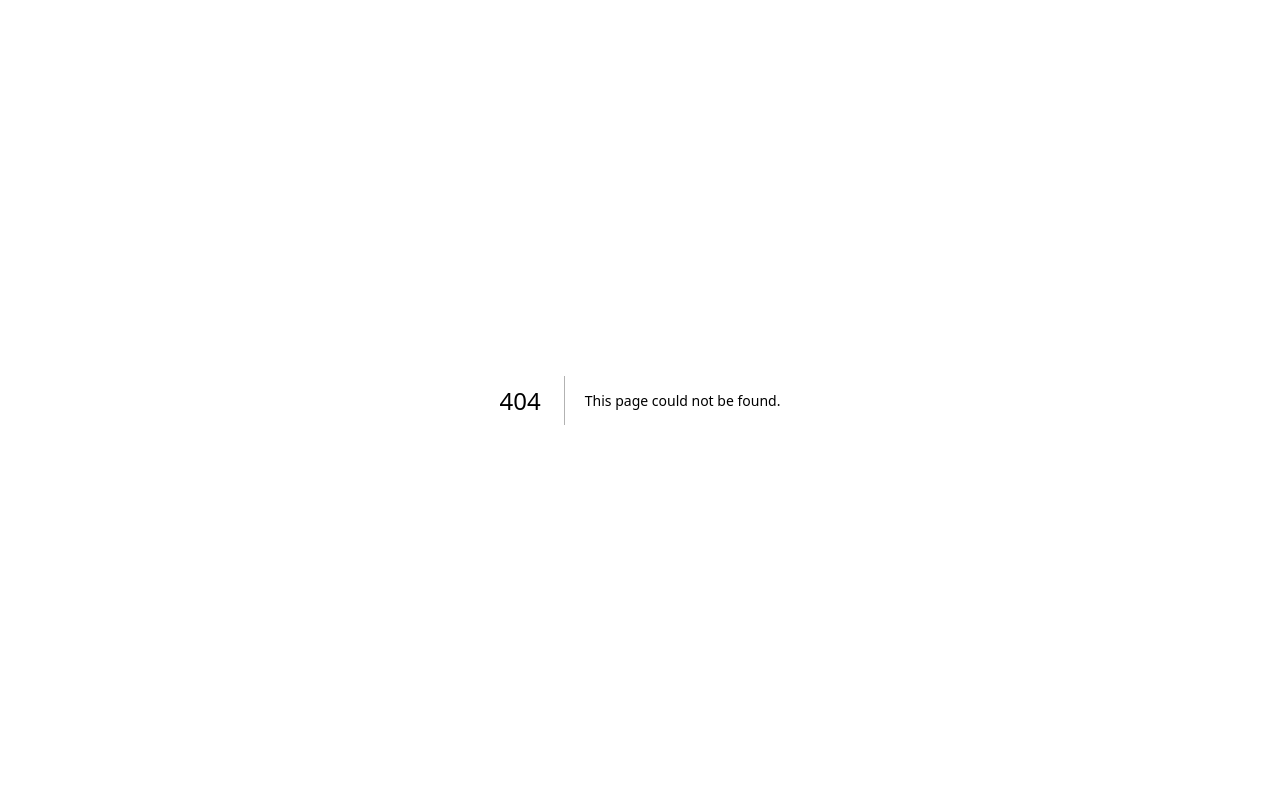
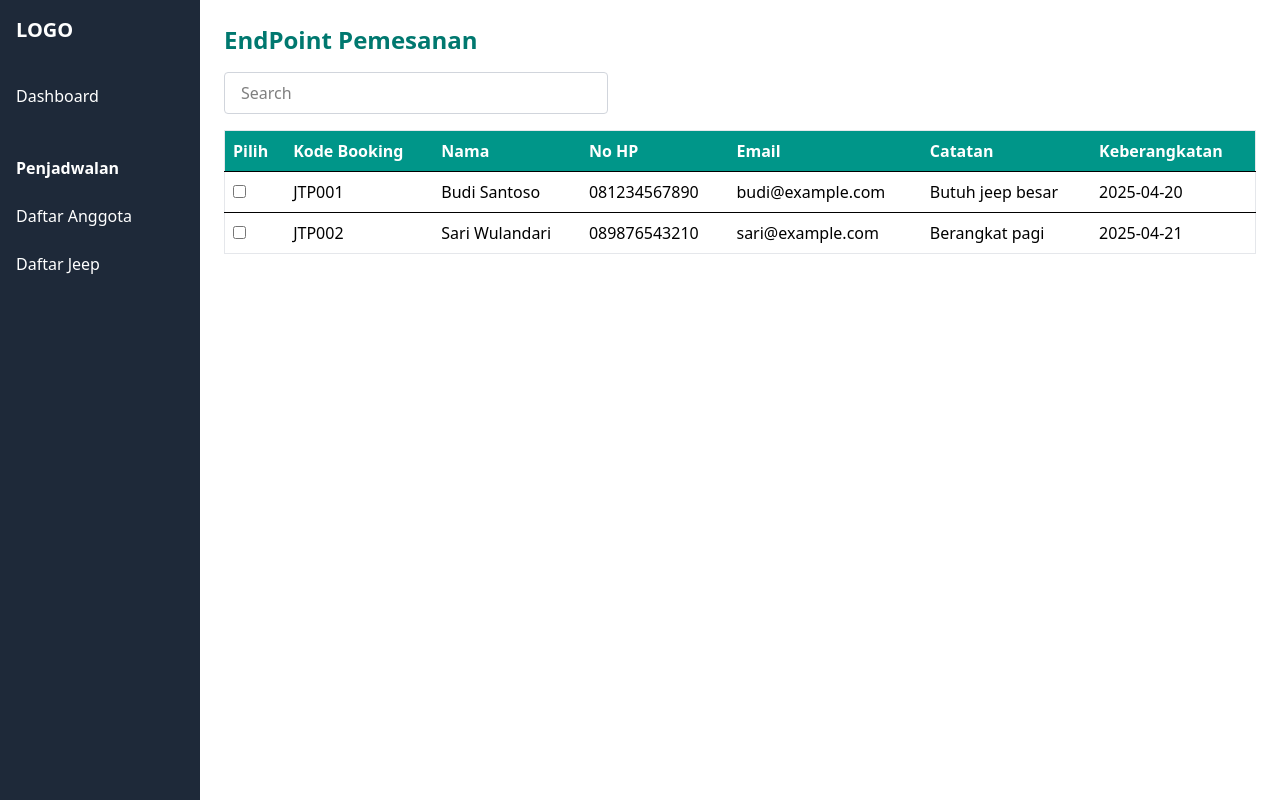
Before and after one commit to azzikraaksan/tlogo-putri-fe, a Next.js app: page /dashboard_fo/penjadwalan in a window 1280 px wide. Before the commit this address had no page. Built offline with nearby package versions, Linux system fonts and the light colour scheme; sample sign-in values are in the browser's storage.

Commit message:
menu penjadwalan awal

```diff
--- a/components/LoginForm.jsx
+++ b/components/LoginForm.jsx
@@ -28,13 +28,13 @@ const LoginForm = () => {
 
       if (res.ok) {
         const now = new Date().getTime();
-        // const expireTime = now + 2 * 60 * 60 * 1000; //2 jam
-        const expireTime = now + 1 * 15 * 1000; //15 detik
+        const expireTime = now + 1 * 60 * 60 * 1000; //1 jam
+        // const expireTime = now + 1 * 30 * 1000; //15 detik
 
         localStorage.setItem("token", data.token);
         localStorage.setItem("token_exp", expireTime);
 
-        router.push("/dashboard");
+        router.push("/dashboard_fo");
       } else {
         alert(data.message || "Login gagal!");
       }
--- a/components/LoginPage.jsx
+++ b/components/LoginPage.jsx
@@ -1,31 +1,29 @@
-// "use client";
-// import { useEffect } from "react";
-// import { useRouter } from "next/navigation";
-// import LoginForm from "/components/LoginForm.jsx";
+"use client";
+import { useEffect } from "react";
+import { useRouter } from "next/navigation";
+import LoginForm from "/components/LoginForm.jsx";
 
-// const LoginPage = () => {
-//   const router = useRouter();
+const LoginPage = () => {
+  const router = useRouter();
 
-//   useEffect(() => {
-//     const token = localStorage.getItem("token");
-//     const expireTime = localStorage.getItem("token_exp");
+  useEffect(() => {
+    const token = localStorage.getItem("token");
+    const tokenExp = localStorage.getItem("token_exp");
+    const now = new Date().getTime();
 
-//     if (token && expireTime) {
-//       const now = new Date().getTime();
-//       if (now < parseInt(expireTime)) {
-//         router.push("/dashboard");
-//       } else {
-//         localStorage.removeItem("token");
-//         localStorage.removeItem("token_exp");
-//       }
-//     }
-//   }, []);
+    if (!token || now > tokenExp) {
+      localStorage.removeItem("token");
+      localStorage.removeItem("token_exp");
+      router.push("/");
+    }
+  }, []);
 
-//   return (
-//     <div className="min-h-screen flex items-center justify-center bg-gray-100">
-//       <LoginForm />
-//     </div>
-//   );
-// };
 
-// export default LoginPage;
+  return (
+    <div className="min-h-screen flex items-center justify-center bg-gray-100">
+      <LoginForm />
+    </div>
+  );
+};
+
+export default LoginPage;
--- /dev/null
+++ b/components/Pengguna.jsx
@@ -0,0 +1,53 @@
+"use client";
+import { useState, useRef, useEffect } from "react";
+import { useRouter } from "next/navigation";
+import { FaUserCircle } from "react-icons/fa";
+
+const UserMenu = () => {
+  const [isOpen, setIsOpen] = useState(false);
+  const router = useRouter();
+  const menuRef = useRef(null);
+
+  const handleLogout = () => {
+    localStorage.removeItem("token");
+    localStorage.removeItem("token_exp");
+    router.push("/");
+  };
+
+  useEffect(() => {
+    const handleClickOutside = (event) => {
+      if (menuRef.current && !menuRef.current.contains(event.target)) {
+        setIsOpen(false);
+      }
+    };
+
+    document.addEventListener("mousedown", handleClickOutside);
+    return () => {
+      document.removeEventListener("mousedown", handleClickOutside);
+    };
+  }, []);
+
+  return (
+    <div className="absolute top-4 right-4 z-50" ref={menuRef}>
+      <button
+        onClick={() => setIsOpen(!isOpen)}
+        className="text-3xl text-teal-600 hover:text-teal-800 cursor-pointer"
+      >
+        <FaUserCircle />
+      </button>
+
+      {isOpen && (
+        <div className="absolute right-0 mt-2 w-32 bg-white rounded-lg shadow-lg border z-10">
+          <button
+            onClick={handleLogout}
+            className="block w-full text-left px-4 py-2 text-sm hover:bg-gray-100 cursor-pointer"
+          >
+            Logout
+          </button>
+        </div>
+      )}
+    </div>
+  );
+};
+
+export default UserMenu;
--- a/components/Sidebar.jsx
+++ b/components/Sidebar.jsx
@@ -14,23 +14,23 @@ const Sidebar = () => {
         <ul>
           <li>
             <Link
-              href="/dashboard"
-              className={pathname === "/dashboard" ? "font-bold" : ""}
+              href="/dashboard_fo"
+              className={pathname === "/dashboard_fo" ? "font-bold" : ""}
             >
               Dashboard
             </Link>
           </li><br /><br />
           <li>
             <Link
-              href="/profile"
-              className={pathname === "/penjadwalan" ? "font-bold" : ""}
+              href="/dashboard_fo/penjadwalan"
+              className={pathname === "/dashboard_fo/penjadwalan" ? "font-bold" : ""}
             >
               Penjadwalan
             </Link>
           </li><br />
           <li>
             <Link
-              href="/settings"
+              href="/daftar_anggota"
               className={pathname === "/daftar_anggota" ? "font-bold" : ""}
             >
               Daftar Anggota
@@ -38,8 +38,8 @@ const Sidebar = () => {
           </li><br />
           <li>
             <Link
-              href="/settings"
-              className={pathname === "/settings" ? "font-bold" : ""}
+              href="/daftar_jeep"
+              className={pathname === "/daftar_jeep" ? "font-bold" : ""}
             >
               Daftar Jeep
             </Link>
--- a/package.json
+++ b/package.json
@@ -14,6 +14,7 @@
     "next": "15.3.0",
     "react": "^19.0.0",
     "react-dom": "^19.0.0",
+    "react-icons": "^5.5.0",
     "react-router-dom": "^7.5.0"
   },
   "devDependencies": {
--- /dev/null
+++ b/src/app/dashboard_fo/layout.jsx
@@ -0,0 +1,8 @@
+"use client";
+import withAuth from "/src/app/lib/withAuth.jsx";
+
+function DashboardLayout({ children }) {
+  return <>{children}</>;
+}
+
+export default withAuth(DashboardLayout);
--- a/src/app/dashboard/page.jsx
+++ b/src/app/dashboard_fo/page.jsx
@@ -1,10 +1,12 @@
 "use client";
 import Sidebar from "/components/Sidebar.jsx";
+import UserMenu from "/components/Pengguna.jsx";
 import withAuth from "/src/app/lib/withAuth.jsx";
 
 const DashboardPage = () => {
   return (
-    <div className="flex">
+    <div className="flex h-screen relative">
+      <UserMenu />
       <Sidebar />
       <div className="p-4 flex-1">
         <h1 className="text-6xl text-center font-semibold mt-4 mb-2 text-teal-600">
--- /dev/null
+++ b/src/app/dashboard_fo/penjadwalan/page.jsx
@@ -0,0 +1,136 @@
+// "use client";
+// import Sidebar from "/components/Sidebar.jsx";
+// import withAuth from "/src/app/lib/withAuth.jsx";
+
+// const DashboardPage = () => {
+//   return (
+//     <div className="flex">
+//       <Sidebar />
+//       <div className="p-4 flex-1">
+//         <h1 className="text-6xl text-center font-semibold mt-4 mb-2 text-teal-600">
+//           Halo ini Penjadwalan
+//         </h1>
+//         <p className="text-center max-w-xl mx-auto">
+//           Lorem ipsum dolor sit amet consectetur, adipisicing elit. Eius
+//           repudiandae iure a asperiores! Amet magnam incidunt non consequatur,
+//           voluptates veniam iusto sunt, velit omnis alias autem. Aliquid,
+//           recusandae? Et, laudantium.
+//         </p>
+//       </div>
+//     </div>
+//   );
+// };
+
+// export default withAuth(DashboardPage);
+
+"use client";
+import { useState } from "react";
+import Sidebar from "/components/Sidebar.jsx";
+import withAuth from "/src/app/lib/withAuth";
+
+const dummyData = [
+  {
+    id: 1,
+    bookingCode: "JTP001",
+    name: "Budi Santoso",
+    phone: "081234567890",
+    email: "budi@example.com",
+    note: "Butuh jeep besar",
+    departure: "2025-04-20",
+  },
+  {
+    id: 2,
+    bookingCode: "JTP002",
+    name: "Sari Wulandari",
+    phone: "089876543210",
+    email: "sari@example.com",
+    note: "Berangkat pagi",
+    departure: "2025-04-21",
+  },
+];
+
+const PenjadwalanPage = () => {
+  const [searchTerm, setSearchTerm] = useState("");
+  const [selectedIds, setSelectedIds] = useState([]);
+
+  const filteredData = dummyData.filter((item) =>
+    item.name.toLowerCase().includes(searchTerm.toLowerCase())
+  );
+
+  const handleCheckboxChange = (id) => {
+    setSelectedIds((prevSelectedIds) => {
+      if (prevSelectedIds.includes(id)) {
+        return prevSelectedIds.filter((itemId) => itemId !== id);
+      } else {
+        return [...prevSelectedIds, id];
+      }
+    });
+  };
+
+  return (
+    <div className="flex">
+      <Sidebar />
+      <div className="flex-1 p-6">
+        <h2 className="text-2xl font-semibold mb-4 text-teal-700">
+          EndPoint Pemesanan
+        </h2>
+
+        <input
+          type="text"
+          placeholder="Search"
+          className="border border-gray-300 rounded px-4 py-2 mb-4 w-full max-w-sm focus:outline-none focus:ring-2 focus:ring-teal-400"
+          value={searchTerm}
+          onChange={(e) => setSearchTerm(e.target.value)}
+        />
+
+        <div className="overflow-x-auto">
+          <table className="w-full table-auto border border-gray-200">
+            <thead className="bg-teal-600 text-white">
+              <tr>
+                <th className="p-2 text-left">Pilih</th>
+                <th className="p-2 text-left">Kode Booking</th>
+                <th className="p-2 text-left">Nama</th>
+                <th className="p-2 text-left">No HP</th>
+                <th className="p-2 text-left">Email</th>
+                <th className="p-2 text-left">Catatan</th>
+                <th className="p-2 text-left">Keberangkatan</th>
+              </tr>
+            </thead>
+            <tbody>
+              {filteredData.length > 0 ? (
+                filteredData.map((item) => (
+                  <tr
+                    key={item.id}
+                    className="border-t hover:bg-gray-50 transition-colors"
+                  >
+                    <td className="p-2">
+                      <input
+                        type="checkbox"
+                        checked={selectedIds.includes(item.id)}
+                        onChange={() => handleCheckboxChange(item.id)}
+                      />
+                    </td>
+                    <td className="p-2">{item.bookingCode}</td>
+                    <td className="p-2">{item.name}</td>
+                    <td className="p-2">{item.phone}</td>
+                    <td className="p-2">{item.email}</td>
+                    <td className="p-2">{item.note}</td>
+                    <td className="p-2">{item.departure}</td>
+                  </tr>
+                ))
+              ) : (
+                <tr>
+                  <td colSpan="7" className="p-4 text-center text-gray-500">
+                    Data tidak ditemukan.
+                  </td>
+                </tr>
+              )}
+            </tbody>
+          </table>
+        </div>
+      </div>
+    </div>
+  );
+};
+
+export default withAuth(PenjadwalanPage);
--- a/src/app/login/page.jsx
+++ /dev/null
@@ -1,31 +0,0 @@
-"use client";
-import { useEffect } from "react";
-import { useRouter } from "next/navigation";
-import LoginForm from "/components/LoginForm.jsx";
-
-const LoginPage = () => {
-  const router = useRouter();
-
-  useEffect(() => {
-    const token = localStorage.getItem("token");
-    const expireTime = localStorage.getItem("token_exp");
-
-    if (token && expireTime) {
-      const now = new Date().getTime();
-      if (now < parseInt(expireTime)) {
-        router.push("/dashboard");
-      } else {
-        localStorage.removeItem("token");
-        localStorage.removeItem("token_exp");
-      }
-    }
-  }, []);
-
-  return (
-    <div className="min-h-screen flex items-center justify-center bg-gray-100">
-      <LoginForm />
-    </div>
-  );
-};
-
-export default LoginPage;
--- a/src/app/page.jsx
+++ b/src/app/page.jsx
@@ -116,7 +116,7 @@
 // }
 
 import React from "react";
-import LoginPage from "/src/app/login/page.jsx";
+import LoginPage from "/components/LoginPage.jsx";
 
 const Page = () => {
   return (
```
Also changed, not shown: src/app/penjadwalan/page.jsx (deleted), 1 other file (tests, documents, lock files or other folders).
